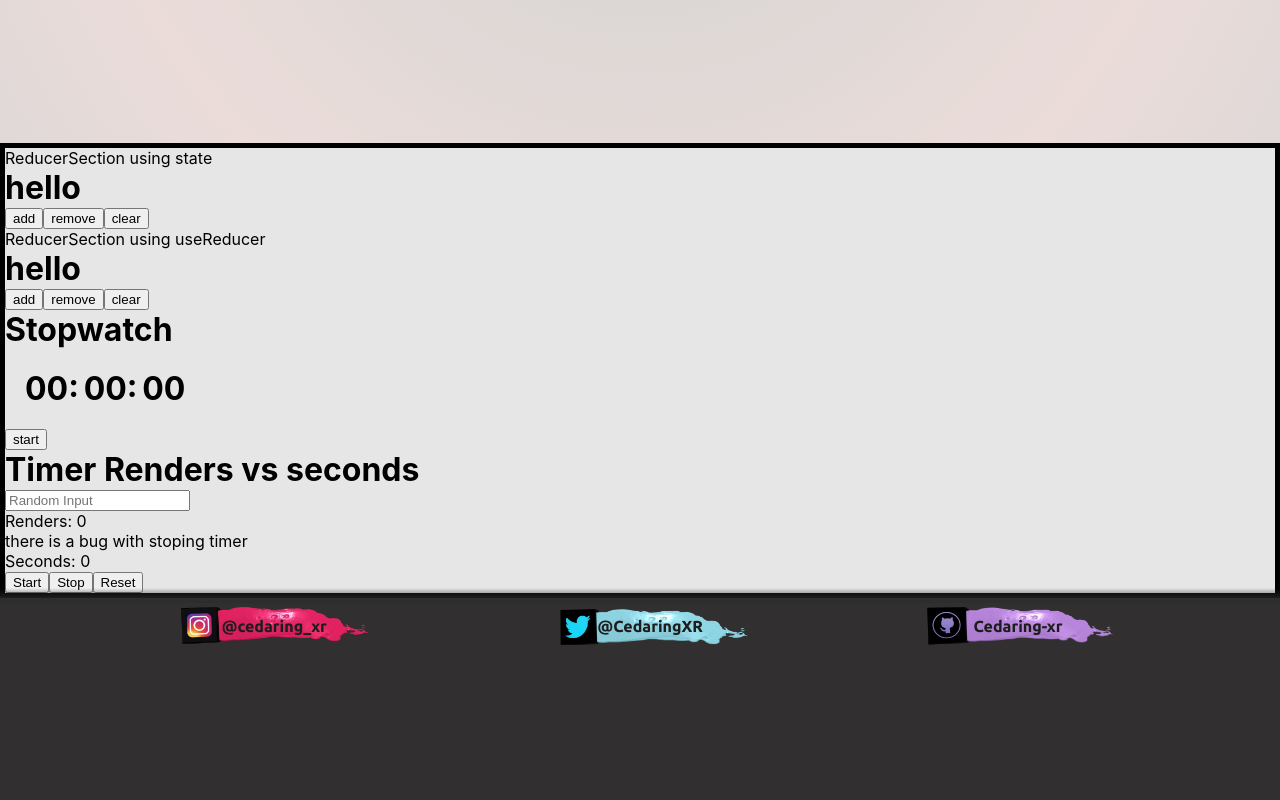
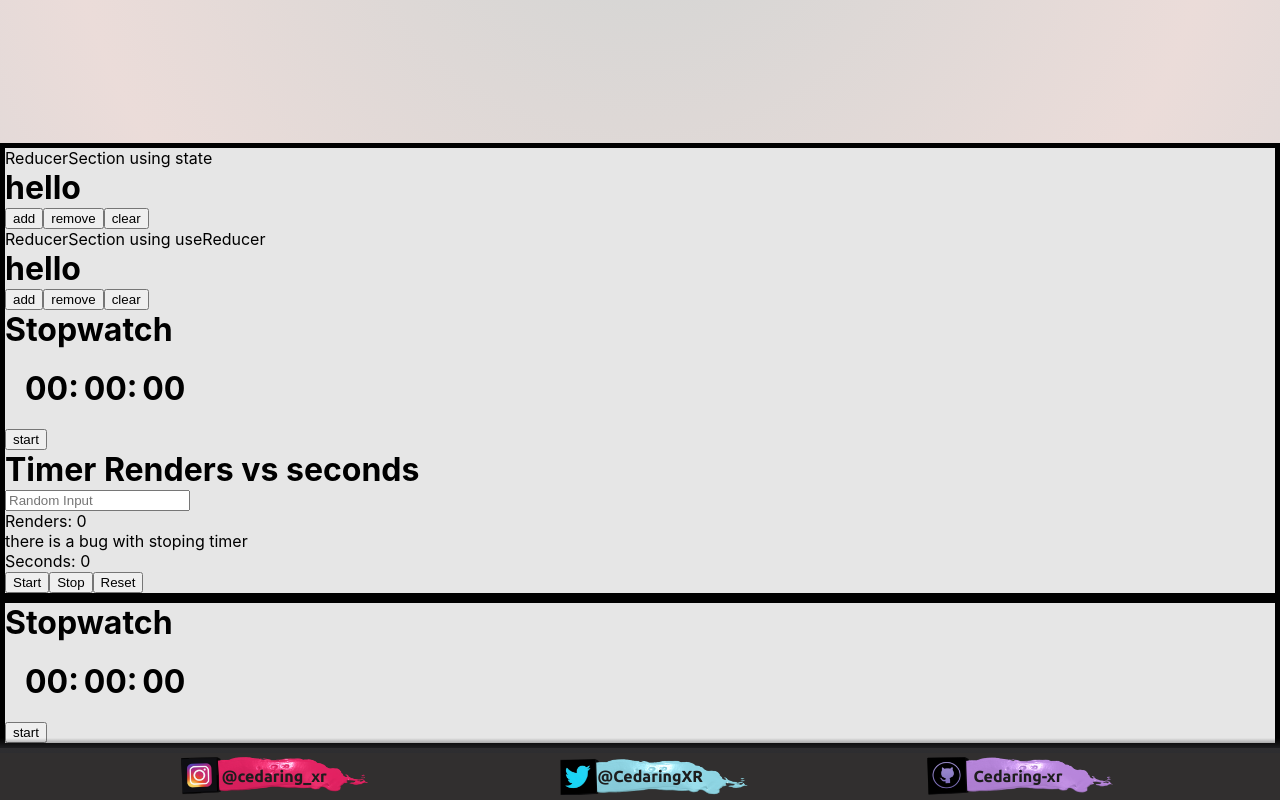
Before and after one commit to Cedaring-xr/cedaring-art, a React (Create React App) app in the folder test1/: page /react in a window 1280 px wide. Shown: the part 1137-1937 px from the top of the page. Before the commit the page ends 1787 px from the top, so only its background shows below. Built offline with nearby package versions, Linux system fonts and the light colour scheme.

Commit message:
minor updates

```diff
--- a/test1/src/components/Header.js
+++ b/test1/src/components/Header.js
@@ -1,4 +1,4 @@
-import React, { useEffect, useState } from 'react';
+import React, { useLayoutEffect, useState, useEffect, useRef } from 'react';
 import { Link, useNavigate } from 'react-router-dom';
 import styles from '../scss/components/header.module.scss';
 import { BiMenuAltRight } from 'react-icons/bi';
@@ -42,10 +42,9 @@ export default function Header() {
     }, [size.width, menuOpen]);
 
 // parallax stuff
-    useEffect(() => {
-        //move stuff here
-    })
-    // let prlxTimeline = gsap.timeline({
+    useLayoutEffect(() => {
+        //should be using Ref to attach to elements instead of class or id
+        // let prlxTimeline = gsap.timeline({
     //     scrollTrigger: {
     //         trigger: '.header',
     //         pin: false,
@@ -67,6 +66,7 @@ export default function Header() {
     //     .addLabel("spin")
     //     .to(".box", {rotation: 360})
     //     .addLabel("end");
+    })
 
     return (
         <div className="header-main">
--- /dev/null
+++ b/test1/src/components/SideMenu.js
@@ -0,0 +1,48 @@
+import React, { useState, useRef, useEffect } from 'react';
+
+export default function SideMenu() {
+    const [menu, setMenu] = useState(false)
+    const [time, setTime] = useState(0)
+    const [running, setRunning] = useState(false)
+
+    useEffect(() => {
+        let interval = null
+        if(running) {
+            interval = setInterval(() => {
+                setTime(prevTime => prevTime + 10)
+            }, 10)
+        } else {
+            clearInterval(interval)
+        }
+        return () => clearInterval(interval)
+    }, [running])
+
+    const numberStyle = {
+        margin: '20px',
+        display: 'flex',
+        gap: '0.3rem'
+    }
+
+  return (
+    <>
+        <h1>Stopwatch</h1>
+        <div style={numberStyle}>
+            <h1>{('0' + Math.floor((time / 60000) % 60)).slice(-2)}:</h1>
+            <h1>{('0' + Math.floor((time / 1000) % 60)).slice(-2)}:</h1>
+            <h1>{('0' + ((time / 10) % 100)).slice(-2)}</h1>
+        </div>
+        {!running && time === 0 && (
+            <button onClick={() => setRunning(true)}>start</button>
+        )}
+        {running && (
+            <button onClick={() => setRunning(false)}>stop</button>
+        )}
+        {running || time !== 0 && (
+            <button onClick={() => setRunning(true)}>resume</button>
+        )}
+        {running || time > 0 && (
+            <button onClick={() => setTime(0)}>reset</button>
+        )}
+    </>
+  )
+}
--- a/test1/src/pages/ReactPrac.js
+++ b/test1/src/pages/ReactPrac.js
@@ -4,6 +4,7 @@ import CardInfo from '../components/CardInfo';
 import ReducerSection from '../components/ReducerSection';
 import Stopwatch from '../components/Stopwatch';
 import StopwatchRef from '../components/StopwatchRef';
+import SideMenu from '../components/SideMenu';
 
 
 import { v4 as uuidv4 } from 'uuid';
@@ -166,6 +167,9 @@ export default function ReactPrac() {
                 <Stopwatch />
                 <StopwatchRef />
             </div>
+            <div className='tutorial-block'>
+                <SideMenu />
+            </div>
         </>
     );
 }
```
